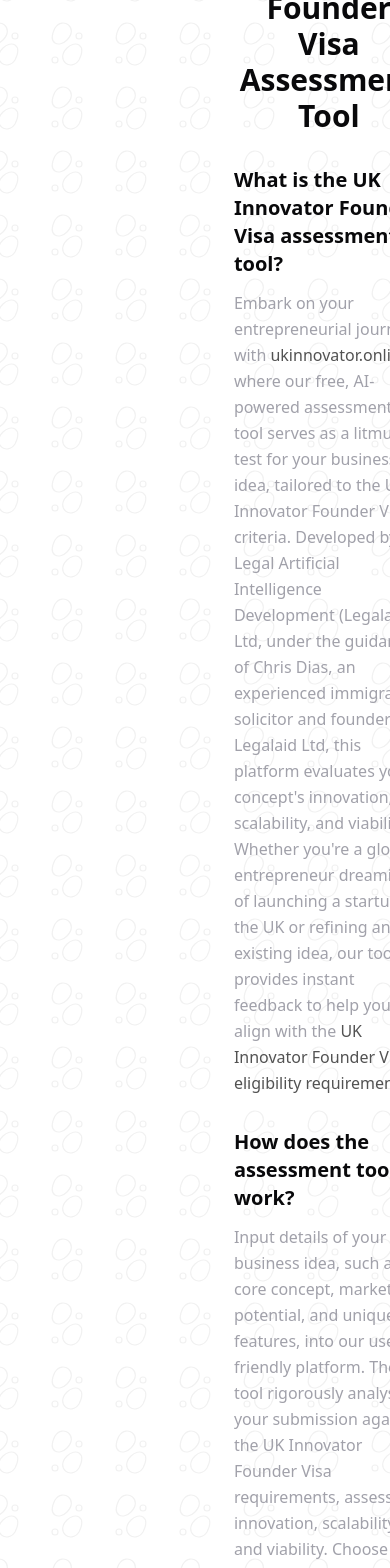
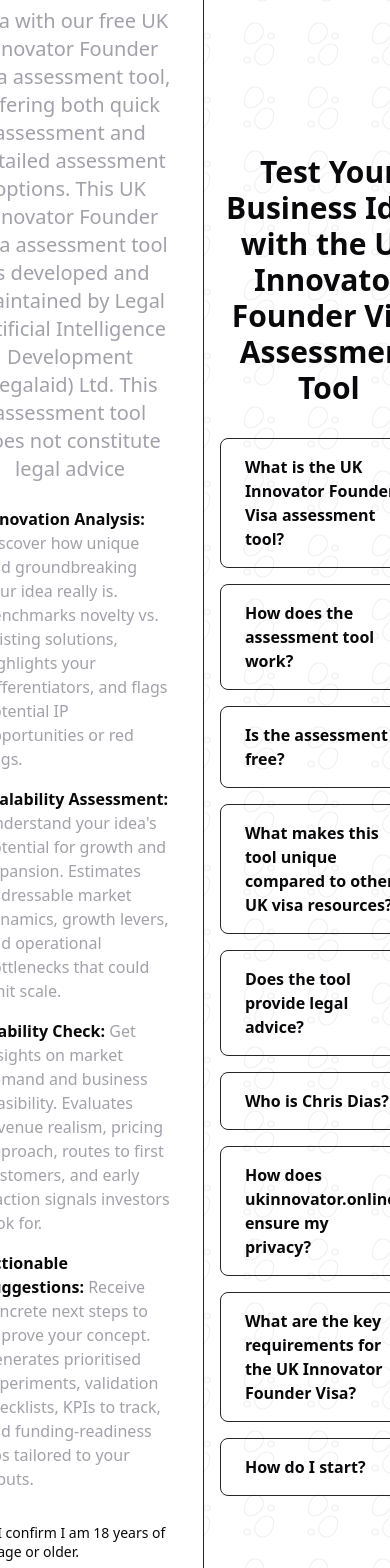
Before and after one commit to cbmak75/ukinnovator, a React (Vite) app: page / in a window 390 px wide. Shown: the part 432-2000 px from the top of the page. Built offline with nearby package versions, Linux system fonts and the light colour scheme.

Commit message:
Add FAQ styling and layout
Restyle FAQ section to be centered below the main card and footer. Implement collapsible sections with CSS and JavaScript for improved user experience, particularly on mobile devices.

```diff
--- a/src/pages/Index.tsx
+++ b/src/pages/Index.tsx
@@ -6,6 +6,7 @@ import { IdeaEvaluator } from "@/components/IdeaEvaluator";
 import SiteHeader from "@/components/SiteHeader";
 import { Checkbox } from "@/components/ui/checkbox";
 import { Label } from "@/components/ui/label";
+import { Accordion, AccordionContent, AccordionItem, AccordionTrigger } from "@/components/ui/accordion";
 
 
 const Index = () => {
@@ -110,73 +111,91 @@ const Index = () => {
         </Card>
 
         {/* FAQ Section */}
-        <section id="faq" className="container mx-auto px-4 py-16 max-w-4xl">
+        <section id="faq" className="w-full max-w-4xl mx-auto px-4 py-16">
           <h1 className="text-3xl font-bold text-foreground mb-8 text-center">Test Your Business Idea with the UK Innovator Founder Visa Assessment Tool</h1>
 
-          <div className="space-y-8">
-            <div>
-              <h2 className="text-xl font-semibold text-foreground mb-3">What is the UK Innovator Founder Visa assessment tool?</h2>
-              <p className="text-muted-foreground leading-relaxed">
+          <Accordion type="single" collapsible className="w-full space-y-4">
+            <AccordionItem value="item-1" className="border rounded-lg px-6">
+              <AccordionTrigger className="text-left font-semibold hover:no-underline">
+                What is the UK Innovator Founder Visa assessment tool?
+              </AccordionTrigger>
+              <AccordionContent className="text-muted-foreground leading-relaxed pt-2">
                 Embark on your entrepreneurial journey with <a href="https://ukinnovator.online" className="text-primary hover:underline">ukinnovator.online</a>, where our free, AI-powered assessment tool serves as a litmus test for your business idea, tailored to the UK Innovator Founder Visa criteria. Developed by Legal Artificial Intelligence Development (Legalaid) Ltd, under the guidance of Chris Dias, an experienced immigration solicitor and founder of Legalaid Ltd, this platform evaluates your concept's innovation, scalability, and viability. Whether you're a global entrepreneur dreaming of launching a startup in the UK or refining an existing idea, our tool provides instant feedback to help you align with the <a href="https://ukinnovator.online/eligibility" className="text-primary hover:underline">UK Innovator Founder Visa eligibility requirements</a>.
-              </p>
-            </div>
+              </AccordionContent>
+            </AccordionItem>
 
-            <div>
-              <h2 className="text-xl font-semibold text-foreground mb-3">How does the assessment tool work?</h2>
-              <p className="text-muted-foreground leading-relaxed">
+            <AccordionItem value="item-2" className="border rounded-lg px-6">
+              <AccordionTrigger className="text-left font-semibold hover:no-underline">
+                How does the assessment tool work?
+              </AccordionTrigger>
+              <AccordionContent className="text-muted-foreground leading-relaxed pt-2">
                 Input details of your business idea, such as its core concept, market potential, and unique features, into our user-friendly platform. The tool rigorously analyses your submission against the UK Innovator Founder Visa requirements, assessing innovation, scalability, and viability. Choose a quick assessment for a rapid overview or a detailed evaluation that includes competitor research and personalised suggestions to strengthen your concept. For example, if your idea is a tech startup, the tool might suggest refining your scalability plan to meet visa endorsement standards. It's your diagnostic test to see if your vision is ready for the <a href="https://ukinnovator.online/application-guide" className="text-primary hover:underline">UK startup visa application process</a>.
-              </p>
-            </div>
+              </AccordionContent>
+            </AccordionItem>
 
-            <div>
-              <h2 className="text-xl font-semibold text-foreground mb-3">Is the assessment free?</h2>
-              <p className="text-muted-foreground leading-relaxed">
+            <AccordionItem value="item-3" className="border rounded-lg px-6">
+              <AccordionTrigger className="text-left font-semibold hover:no-underline">
+                Is the assessment free?
+              </AccordionTrigger>
+              <AccordionContent className="text-muted-foreground leading-relaxed pt-2">
                 Yes, absolutely! The tool at <a href="https://ukinnovator.online" className="text-primary hover:underline">ukinnovator.online</a> is completely free, offering both quick and detailed assessments at no cost. We're committed to empowering global entrepreneurs to explore their eligibility for the UK Innovator Founder Visa without financial barriers, making your journey to launching a UK business more accessible.
-              </p>
-            </div>
+              </AccordionContent>
+            </AccordionItem>
 
-            <div>
-              <h2 className="text-xl font-semibold text-foreground mb-3">What makes this tool unique compared to other UK visa resources?</h2>
-              <p className="text-muted-foreground leading-relaxed">
+            <AccordionItem value="item-4" className="border rounded-lg px-6">
+              <AccordionTrigger className="text-left font-semibold hover:no-underline">
+                What makes this tool unique compared to other UK visa resources?
+              </AccordionTrigger>
+              <AccordionContent className="text-muted-foreground leading-relaxed pt-2">
                 Unlike traditional visa guides or costly consultancy services, our AI-powered tool delivers a bespoke "litmus test" tailored to the UK Innovator Founder Visa's core criteria: innovation, scalability, and viability. Backed by Chris Dias's immigration expertise and Legalaid Ltd, it provides competitor insights and actionable recommendations to refine your idea, such as enhancing your business plan's innovation narrative. No other platform offers a free, AI-driven <a href="https://ukinnovator.online/assessment" className="text-primary hover:underline">Innovator Founder Visa eligibility test</a> that combines ease of use with in-depth analysis, giving you a head start on your UK entrepreneurial path.
-              </p>
-            </div>
+              </AccordionContent>
+            </AccordionItem>
 
-            <div>
-              <h2 className="text-xl font-semibold text-foreground mb-3">Does the tool provide legal advice?</h2>
-              <p className="text-muted-foreground leading-relaxed">
+            <AccordionItem value="item-5" className="border rounded-lg px-6">
+              <AccordionTrigger className="text-left font-semibold hover:no-underline">
+                Does the tool provide legal advice?
+              </AccordionTrigger>
+              <AccordionContent className="text-muted-foreground leading-relaxed pt-2">
                 No, the assessment tool is not legal advice. It's a preliminary evaluation designed to gauge your business idea's alignment with the UK Innovator Founder Visa criteria. For professional legal guidance, consult a qualified immigration solicitor. Our tool offers clarity and direction to start your journey, helping you understand your idea's potential before seeking formal advice. Learn more about preparing for your visa application at our <Link to="/resources" className="text-primary hover:underline">resource hub</Link>.
-              </p>
-            </div>
+              </AccordionContent>
+            </AccordionItem>
 
-            <div>
-              <h2 className="text-xl font-semibold text-foreground mb-3">Who is Chris Dias?</h2>
-              <p className="text-muted-foreground leading-relaxed">
+            <AccordionItem value="item-6" className="border rounded-lg px-6">
+              <AccordionTrigger className="text-left font-semibold hover:no-underline">
+                Who is Chris Dias?
+              </AccordionTrigger>
+              <AccordionContent className="text-muted-foreground leading-relaxed pt-2">
                 Chris Dias, qualified as a solicitor in 2001, is a UK immigration law expert, specialising in the Innovator Founder Visa. As founder of Legal Artificial Intelligence Development (Legalaid) Ltd, he drives <a href="https://ukinnovator.online" className="text-primary hover:underline">ukinnovator.online</a>. Chris trains practitioners in Level 2 Advanced Immigration Law at Free Movement, equipping them with advanced knowledge, and supervises students at the Queen Mary Legal Advice Centre, guiding future lawyers in pro bono legal support. His expertise ensures our tool is grounded in authoritative insight, making it a trusted starting point for your <a href="https://ukinnovator.online/about" className="text-primary hover:underline">UK Innovator Founder Visa journey</a>.
-              </p>
-            </div>
+              </AccordionContent>
+            </AccordionItem>
 
-            <div>
-              <h2 className="text-xl font-semibold text-foreground mb-3">How does ukinnovator.online ensure my privacy?</h2>
-              <p className="text-muted-foreground leading-relaxed">
+            <AccordionItem value="item-7" className="border rounded-lg px-6">
+              <AccordionTrigger className="text-left font-semibold hover:no-underline">
+                How does ukinnovator.online ensure my privacy?
+              </AccordionTrigger>
+              <AccordionContent className="text-muted-foreground leading-relaxed pt-2">
                 Your privacy is paramount at <a href="https://ukinnovator.online" className="text-primary hover:underline">ukinnovator.online</a>. We don't ask personal questions that could identify you, such as your name, contact details, or other sensitive information, and we don't harvest or store your data. Our tool is powered by the enterprise version of the Grok API from xAI, which is designed not to use your data for training purposes, ensuring your business idea remains confidential. Explore our <a href="https://ukinnovator.online/privacy" className="text-primary hover:underline">privacy policy</a> for more details on our commitment to your security.
-              </p>
-            </div>
+              </AccordionContent>
+            </AccordionItem>
 
-            <div>
-              <h2 className="text-xl font-semibold text-foreground mb-3">What are the key requirements for the UK Innovator Founder Visa?</h2>
-              <p className="text-muted-foreground leading-relaxed">
+            <AccordionItem value="item-8" className="border rounded-lg px-6">
+              <AccordionTrigger className="text-left font-semibold hover:no-underline">
+                What are the key requirements for the UK Innovator Founder Visa?
+              </AccordionTrigger>
+              <AccordionContent className="text-muted-foreground leading-relaxed pt-2">
                 The UK Innovator Founder Visa requires your business idea to be innovative, scalable, and viable, as assessed by an approved endorsing body. Our tool evaluates these criteria, providing insights into whether your idea meets visa standards. For instance, a viable business might demonstrate a clear revenue model, while scalability could involve plans for global expansion. Use our <a href="https://ukinnovator.online/assessment" className="text-primary hover:underline">assessment tool</a> to test your idea and receive tips on crafting a compelling business plan for endorsement.
-              </p>
-            </div>
+              </AccordionContent>
+            </AccordionItem>
 
-            <div>
-              <h2 className="text-xl font-semibold text-foreground mb-3">How do I start?</h2>
-              <p className="text-muted-foreground leading-relaxed">
+            <AccordionItem value="item-9" className="border rounded-lg px-6">
+              <AccordionTrigger className="text-left font-semibold hover:no-underline">
+                How do I start?
+              </AccordionTrigger>
+              <AccordionContent className="text-muted-foreground leading-relaxed pt-2">
                 Begin today at <a href="https://ukinnovator.online" className="text-primary hover:underline">ukinnovator.online</a>! Select a quick or detailed assessment, enter your business idea details, and receive instant AI-driven feedback to make your concept shine. Whether you're exploring the UK Innovator Founder Visa for the first time or refining your startup pitch, our tool guides you towards success. Take the first step towards your UK business dream now with our <a href="https://ukinnovator.online/start" className="text-primary hover:underline">free assessment</a>!
-              </p>
-            </div>
-          </div>
+              </AccordionContent>
+            </AccordionItem>
+          </Accordion>
         </section>
       </main>
     </div>
```
